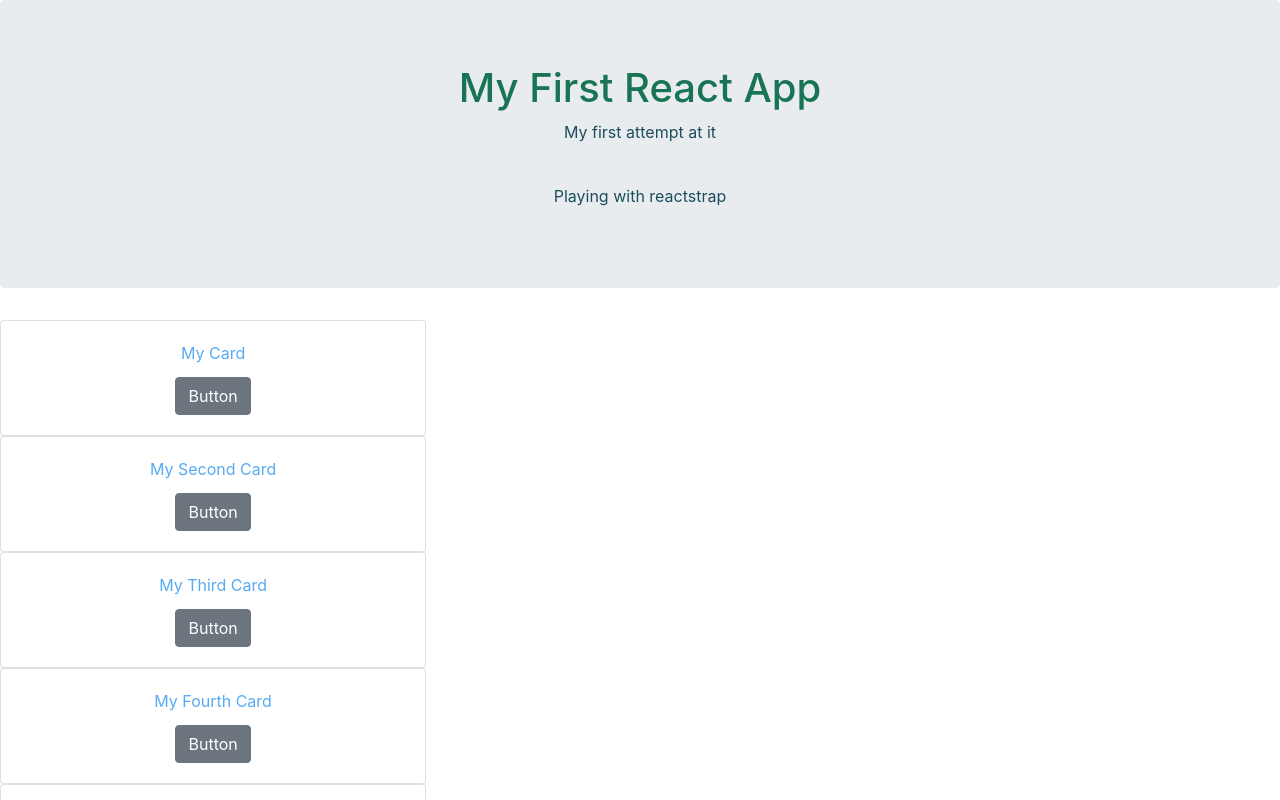
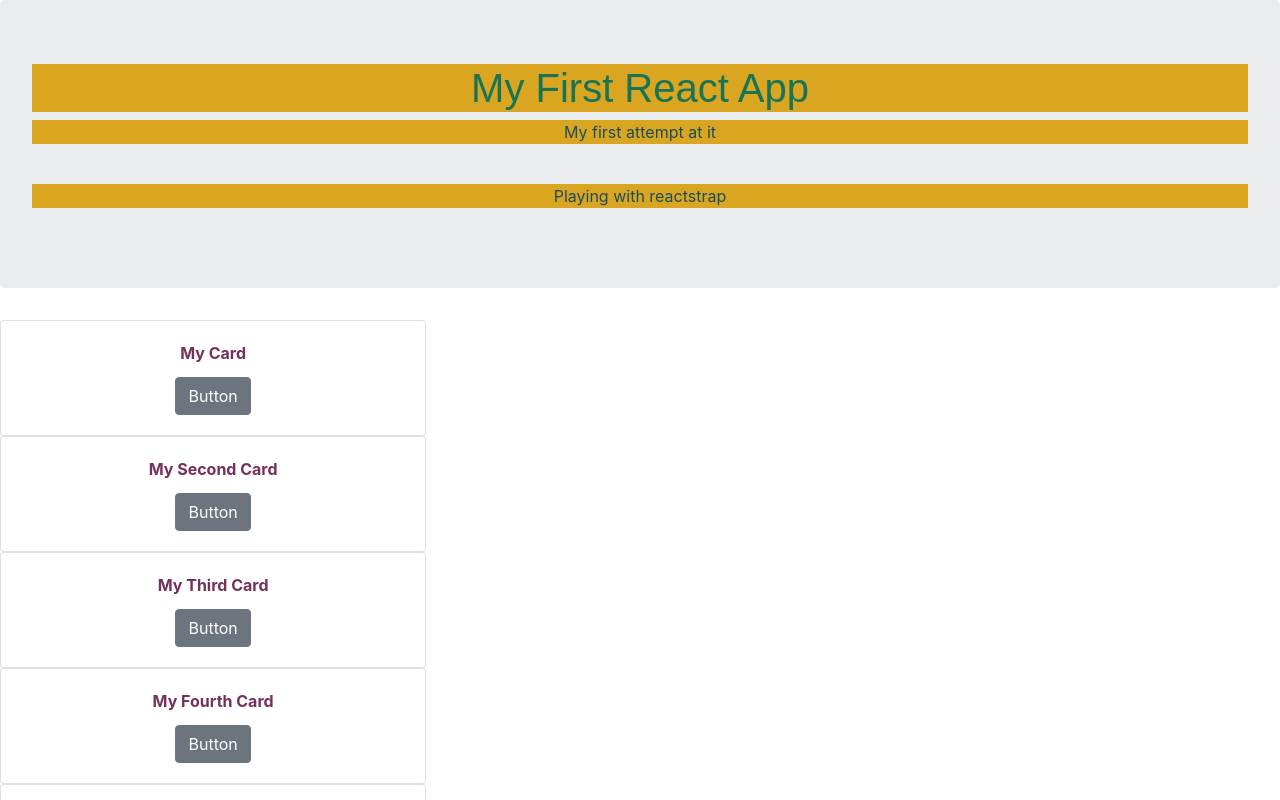
Before and after one commit to SpicyTaterTot00/React, a React (Create React App) app in the folder my_react_app/: page / in a window 1280 px wide. Shown: the top 800 px of the page. Built offline with nearby package versions, Linux system fonts and the light colour scheme.

Commit message:
Final Commit

```diff
--- a/my_react_app/src/App.css
+++ b/my_react_app/src/App.css
@@ -39,23 +39,36 @@
 
 .card{
   text-align: center;
-  color: rgb(88, 170, 241);
+  color: rgb(117, 48, 91);
+  font-weight: bold;
   width: 33.3%;
   display: inline-flex;
+  background-color: goldenrod;
 }
 
-.cards{
+.cardbody{
   display: inline-flex;
+
 }
 
+.jumbotron{
+  background-color: rgb(117, 48, 91);
+}
+
+body {
+  background-color: rgb(25, 116, 85);
+}
 
 
 h1{
   color: rgb(25, 116, 85);
   text-align: center;
+  font-family:fantasy;
+  background-color: goldenrod;
 }
 
 p{
   color: #1b4e5c;
   text-align: center;
+  background-color: goldenrod;
 }
--- a/my_react_app/src/App.js
+++ b/my_react_app/src/App.js
@@ -21,6 +21,7 @@ class App extends Component{
 
     return(
       <div>
+
         <Jumbotron>
           <h1 classname= "display-3"> My First React App</h1>
           <p classname={cname}> My first attempt at it</p>
@@ -28,6 +29,7 @@ class App extends Component{
           <p>Playing with reactstrap</p>
           <p classname={cname}></p>
         </Jumbotron>
+
 
         <Cards
         fade1={this.state.fade1}
```
